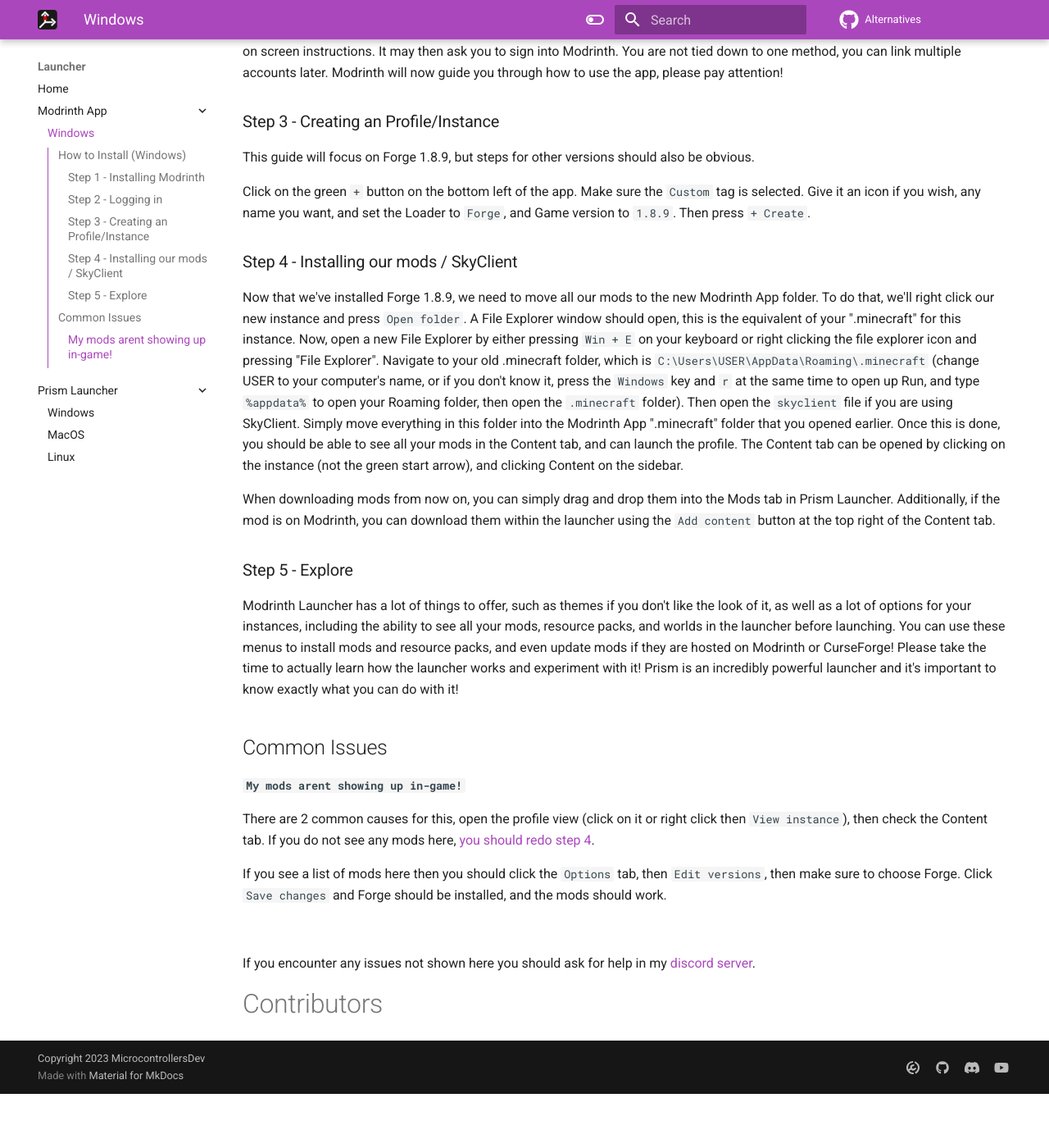
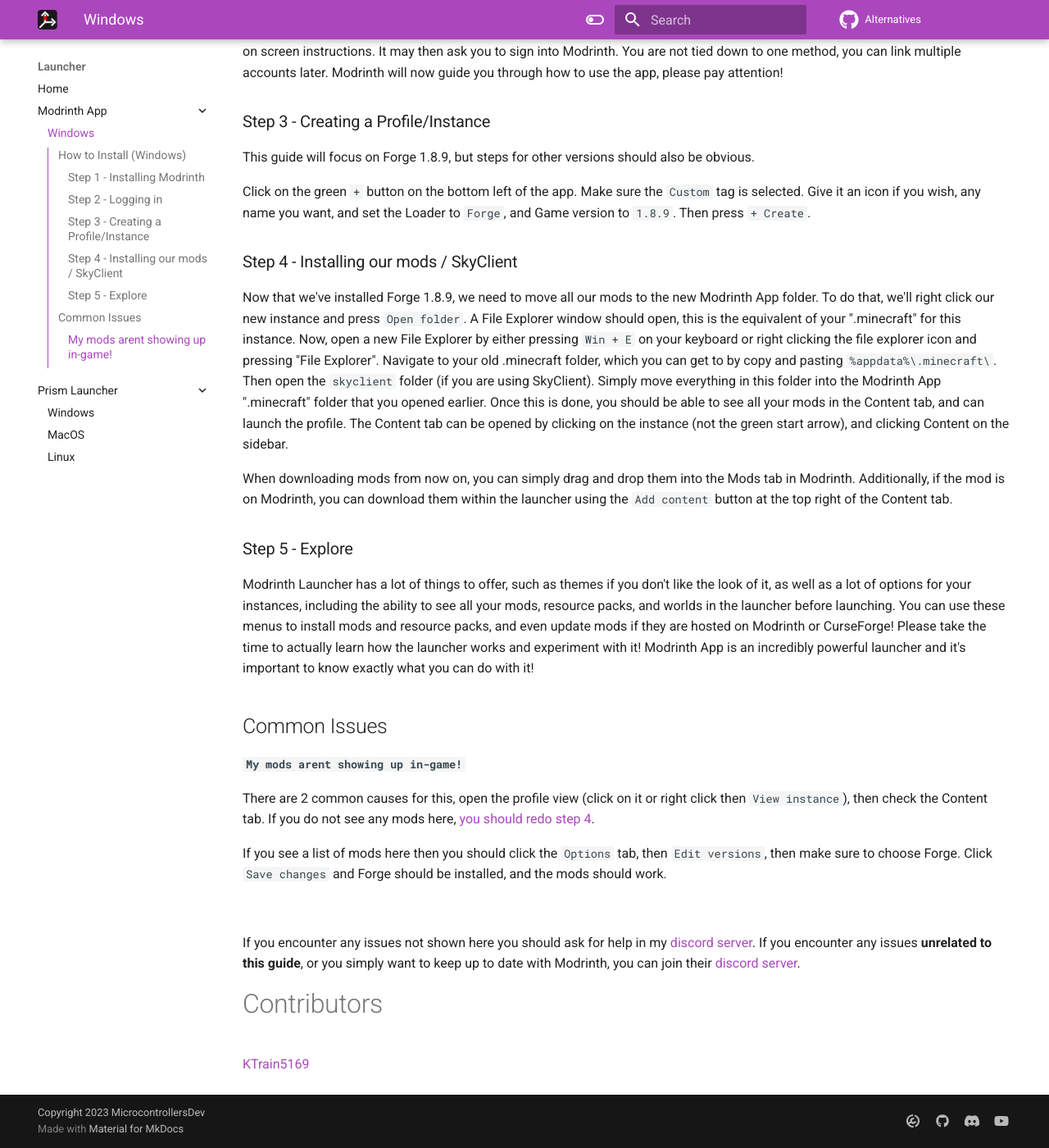
Before and after one commit to MicrocontrollersDev/Alternatives, an MkDocs documentation site: the page built from docs/launcher/modrinth_win.md, in a window 1280 px wide and 1400 px high, scrolled down 722 px. Shown: the whole window at 82% size. Built offline with MkDocs 1.6.1 and Material for MkDocs 9.7.7, drawn with Linux system fonts in a browser that asks for light colours; comment, search, counter and statistics services are not loaded; before the commit the page ends 2056 px from its top, so only the background shows below that.

Commit message:
Removed references to Prism Launcher, changed reference of C:\Users & added Modrinth discord invite. (modrinth_win.md)
Like prism_win.md, C:\Users is now changed to %appdata% so people can copy and paste into their navigation bar.

```diff
--- a/docs/launcher/modrinth_win.md
+++ b/docs/launcher/modrinth_win.md
@@ -16,7 +16,7 @@
 
 After launching, it will then ask you to log into your Microsoft account so that it can log you into your Minecraft account. Follow the on screen instructions. It may then ask you to sign into Modrinth. You are not tied down to one method, you can link multiple accounts later. Modrinth will now guide you through how to use the app, please pay attention!
 
-### Step 3 - Creating an Profile/Instance
+### Step 3 - Creating a Profile/Instance
 
 This guide will focus on Forge 1.8.9, but steps for other versions should also be obvious.
 
@@ -24,24 +24,26 @@
 
 ### Step 4 - Installing our mods / SkyClient
 
-Now that we've installed Forge 1.8.9, we need to move all our mods to the new Modrinth App folder. To do that, we'll right click our new instance and press `Open folder`. A File Explorer window should open, this is the equivalent of your ".minecraft" for this instance. Now, open a new File Explorer by either pressing `Win + E` on your keyboard or right clicking the file explorer icon and pressing "File Explorer". Navigate to your old .minecraft folder, which is `C:\Users\USER\AppData\Roaming\.minecraft` (change USER to your computer's name, or if you don't know it, press the `Windows` key and `r` at the same time to open up Run, and type `%appdata%` to open your Roaming folder, then open the `.minecraft` folder). Then open the `skyclient` file if you are using SkyClient. Simply move everything in this folder into the Modrinth App ".minecraft" folder that you opened earlier. Once this is done, you should be able to see all your mods in the Content tab, and can launch the profile. The Content tab can be opened by clicking on the instance (not the green start arrow), and clicking Content on the sidebar.
+Now that we've installed Forge 1.8.9, we need to move all our mods to the new Modrinth App folder. To do that, we'll right click our new instance and press `Open folder`. A File Explorer window should open, this is the equivalent of your ".minecraft" for this instance. Now, open a new File Explorer by either pressing `Win + E` on your keyboard or right clicking the file explorer icon and pressing "File Explorer". Navigate to your old .minecraft folder, which you can get to by copy and pasting `%appdata%\.minecraft\`. Then open the `skyclient` folder (if you are using SkyClient). Simply move everything in this folder into the Modrinth App ".minecraft" folder that you opened earlier. Once this is done, you should be able to see all your mods in the Content tab, and can launch the profile. The Content tab can be opened by clicking on the instance (not the green start arrow), and clicking Content on the sidebar.
 
-When downloading mods from now on, you can simply drag and drop them into the Mods tab in Prism Launcher. Additionally, if the mod is on Modrinth, you can download them within the launcher using the `Add content` button at the top right of the Content tab.
+When downloading mods from now on, you can simply drag and drop them into the Mods tab in Modrinth. Additionally, if the mod is on Modrinth, you can download them within the launcher using the `Add content` button at the top right of the Content tab.
 
 ### Step 5 - Explore
 
-Modrinth Launcher has a lot of things to offer, such as themes if you don't like the look of it, as well as a lot of options for your instances, including the ability to see all your mods, resource packs, and worlds in the launcher before launching. You can use these menus to install mods and resource packs, and even update mods if they are hosted on Modrinth or CurseForge! Please take the time to actually learn how the launcher works and experiment with it! Prism is an incredibly powerful launcher and it's important to know exactly what you can do with it!
+Modrinth Launcher has a lot of things to offer, such as themes if you don't like the look of it, as well as a lot of options for your instances, including the ability to see all your mods, resource packs, and worlds in the launcher before launching. You can use these menus to install mods and resource packs, and even update mods if they are hosted on Modrinth or CurseForge! Please take the time to actually learn how the launcher works and experiment with it! Modrinth App is an incredibly powerful launcher and it's important to know exactly what you can do with it!
 
 ## Common Issues
 
 #### `My mods arent showing up in-game!`
 
-There are 2 common causes for this, open the profile view (click on it or right click then `View instance`), then check the Content tab. If you do not see any mods here, [you should redo step 4](#step-5-installing-our-mods-skyclient).
+There are 2 common causes for this, open the profile view (click on it or right click then `View instance`), then check the Content tab. If you do not see any mods here, [you should redo step 4](#step-4-installing-our-mods-skyclient).
 
 If you see a list of mods here then you should click the `Options` tab, then `Edit versions`, then make sure to choose Forge. Click `Save changes` and Forge should be installed, and the mods should work.
 
 <br>
 
 If you encounter any issues not shown here you should ask for help in my [discord server](https://discord.gg/rejfv9kFJj).
+If you encounter any issues **unrelated to this guide**, or you simply want to keep up to date with Modrinth, you can join their [discord server](https://discord.gg/modrinth-734077874708938864).
 
 # Contributors
+[KTrain5169](https://github.com/KTrain5169)
```
